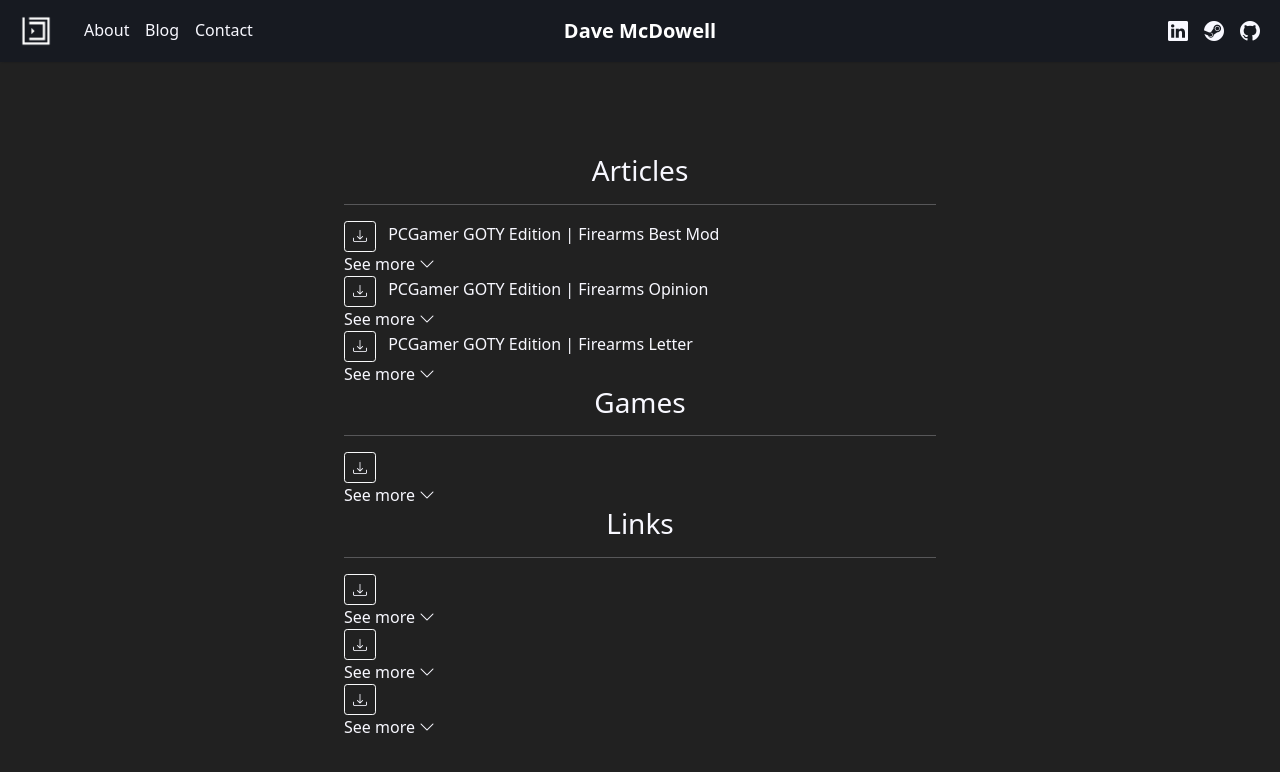
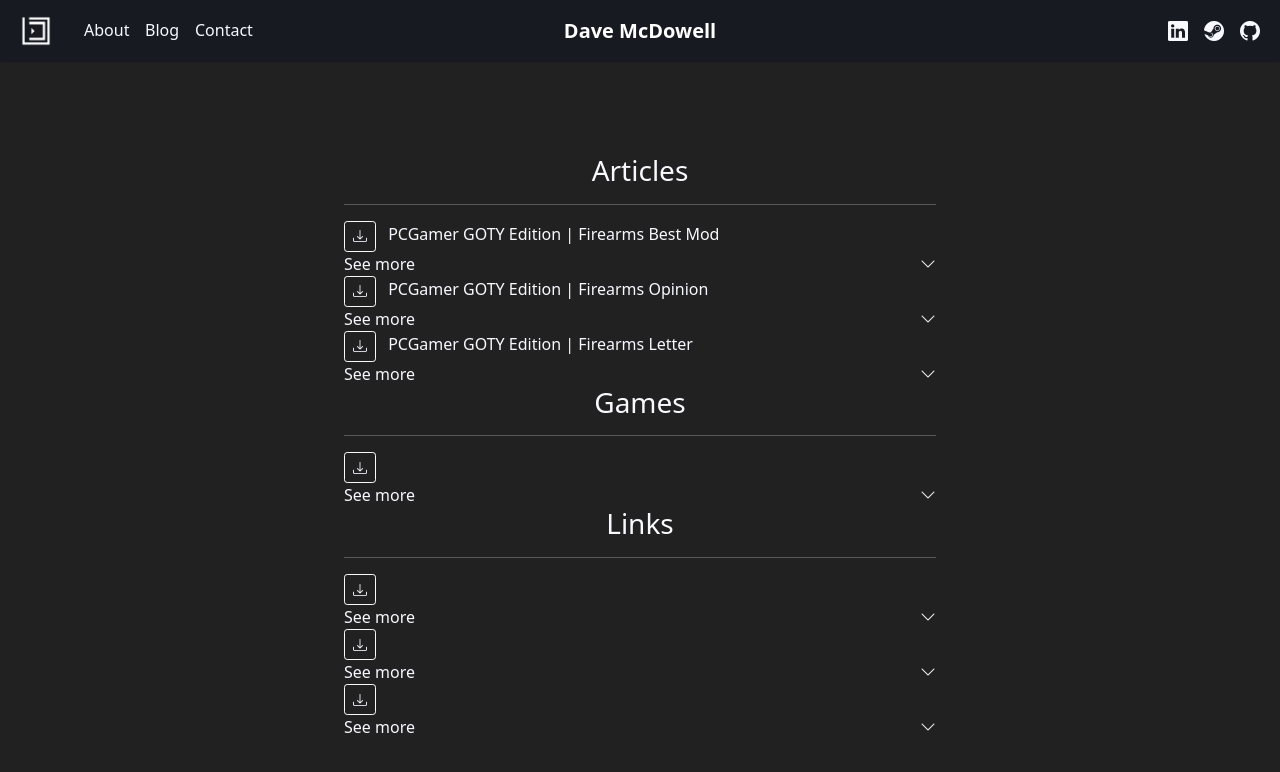
Before and after one commit to davemcdowell/portfolio, a Jekyll site: the page built from downloads.html, in a window 1280 px wide and 900 px high, scrolled down 923 px. Shown: the top 772 px of the window. Built offline with Jekyll 4.4.1, drawn with Linux system fonts in a browser that asks for light colours; nearby versions of some CDN libraries.

Commit message:
Update downloads.html

```diff
--- a/downloads.html
+++ b/downloads.html
@@ -24,8 +24,8 @@ css-files:
                     <p class="d-inline-block m-0">{{ item.title }}</p>
                   </div>
                 </div>
-                <a class="no-underline float-right" data-bs-toggle="collapse" href="#download-{{ forloop.index }}-{{ category.group }}" role="button" aria-expanded="false" aria-controls="download-{{ forloop.index }}-{{ category.group }}">
-                  See more <i class="bi bi-chevron-down"></i>
+                <a class="no-underline d-flex flex-row justify-content-between align-items-center" data-bs-toggle="collapse" href="#download-{{ forloop.index }}-{{ category.group }}" role="button" aria-expanded="false" aria-controls="download-{{ forloop.index }}-{{ category.group }}">
+                  <span>See more </span><i class="bi bi-chevron-down"></i>
                 </a>
                 <div class="collapse w-100" id="download-{{ forloop.index }}-{{ category.group }}">
                   <div class="card-body">
```
